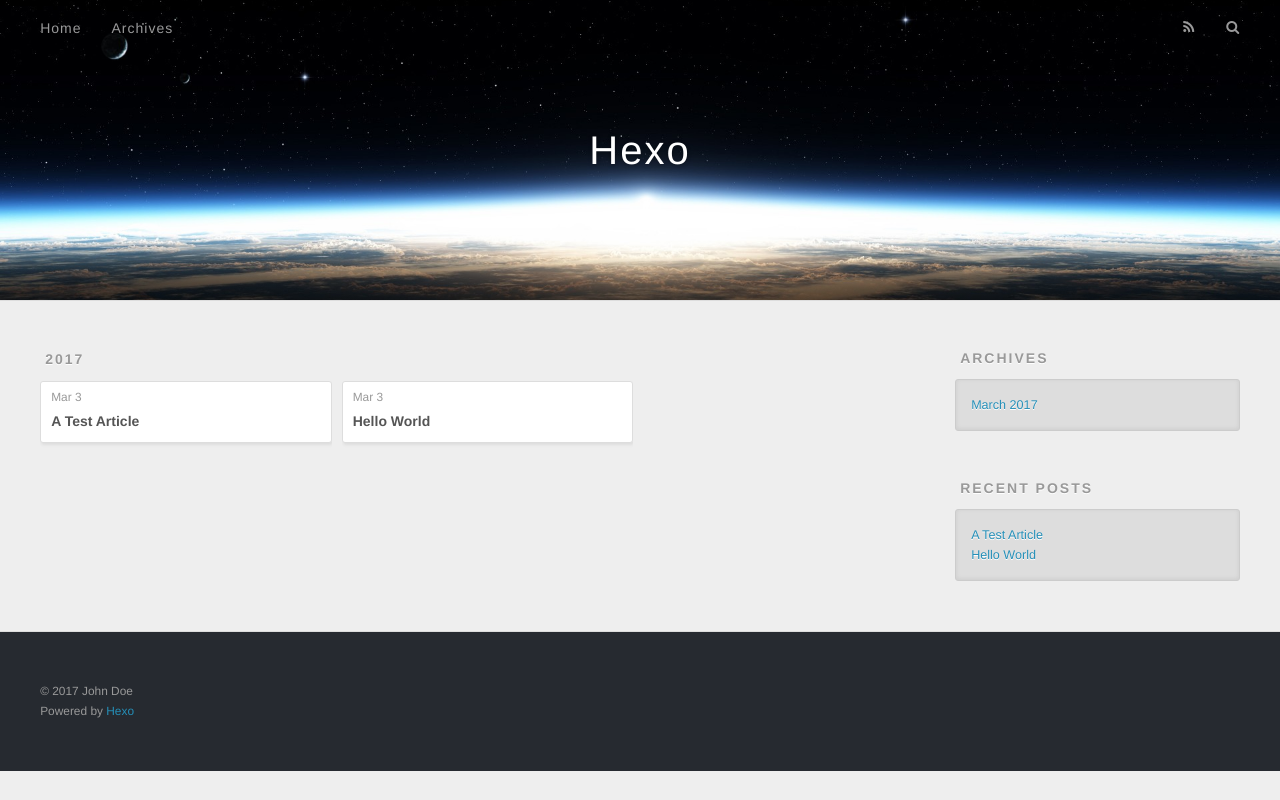
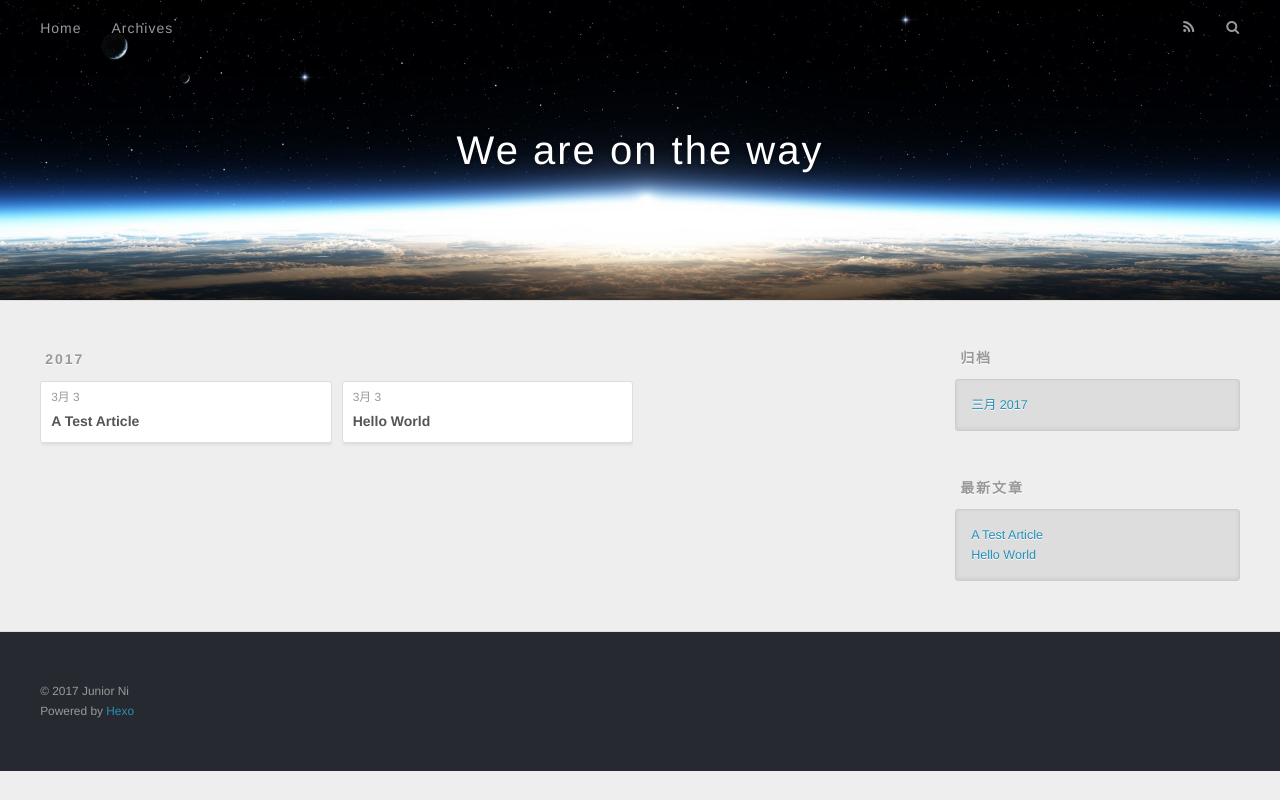
Before and after one commit to JuniorNi/JuniorNi.github.io, a plain HTML site: page archives/2017/03/index.html in a window 1280 px wide. Drawn offline with nearby package versions, Linux system fonts and the light colour scheme.

Commit message:
Site updated: 2017-03-04 09:53:14

```diff
--- a/archives/2017/03/index.html
+++ b/archives/2017/03/index.html
@@ -3,19 +3,19 @@
 <head>
   <meta charset="utf-8">
 
-  <title>Archives: 2017/3 | Hexo</title>
+  <title>归档: 2017/3 | We are on the way</title>
   <meta name="viewport" content="width=device-width, initial-scale=1, maximum-scale=1">
   <meta name="description" content="start from zero">
 <meta property="og:type" content="website">
-<meta property="og:title" content="Hexo">
+<meta property="og:title" content="We are on the way">
 <meta property="og:url" content="http://yoursite.com/archives/2017/03/index.html">
-<meta property="og:site_name" content="Hexo">
+<meta property="og:site_name" content="We are on the way">
 <meta property="og:description" content="start from zero">
 <meta name="twitter:card" content="summary">
-<meta name="twitter:title" content="Hexo">
+<meta name="twitter:title" content="We are on the way">
 <meta name="twitter:description" content="start from zero">
 
-    <link rel="alternate" href="/atom.xml" title="Hexo" type="application/atom+xml">
+    <link rel="alternate" href="/atom.xml" title="We are on the way" type="application/atom+xml">
 
 
     <link rel="icon" href="/favicon.png">
@@ -36,7 +36,7 @@
   <div id="header-outer" class="outer">
     <div id="header-title" class="inner">
       <h1 id="logo-wrap">
-        <a href="/" id="logo">Hexo</a>
+        <a href="/" id="logo">We are on the way</a>
       </h1>
 
     </div>
@@ -53,7 +53,7 @@
 
           <a id="nav-rss-link" class="nav-icon" href="/atom.xml" title="RSS Feed"></a>
 
-        <a id="nav-search-btn" class="nav-icon" title="Search"></a>
+        <a id="nav-search-btn" class="nav-icon" title="搜索"></a>
       </nav>
       <div id="search-form-wrap">
         <form action="//google.com/search" method="get" accept-charset="UTF-8" class="search-form"><input type="search" name="q" results="0" class="search-form-input" placeholder="Search"><button type="submit" class="search-form-submit">&#xF002;</button><input type="hidden" name="sitesearch" value="http://yoursite.com"></form>
@@ -79,7 +79,7 @@
   <div class="archive-article-inner">
     <header class="archive-article-header">
       <a href="/2017/03/03/test1/" class="archive-article-date">
-  <time datetime="2017-03-03T15:23:22.032Z" itemprop="datePublished">Mar 3</time>
+  <time datetime="2017-03-03T15:23:22.032Z" itemprop="datePublished">3月 3</time>
 </a>
 
 
@@ -98,7 +98,7 @@
   <div class="archive-article-inner">
     <header class="archive-article-header">
       <a href="/2017/03/03/hello-world/" class="archive-article-date">
-  <time datetime="2017-03-03T13:42:32.430Z" itemprop="datePublished">Mar 3</time>
+  <time datetime="2017-03-03T13:42:32.430Z" itemprop="datePublished">3月 3</time>
 </a>
 
 
@@ -129,9 +129,9 @@
 
 
   <div class="widget-wrap">
-    <h3 class="widget-title">Archives</h3>
+    <h3 class="widget-title">归档</h3>
     <div class="widget">
-      <ul class="archive-list"><li class="archive-list-item"><a class="archive-list-link" href="/archives/2017/03/">March 2017</a></li></ul>
+      <ul class="archive-list"><li class="archive-list-item"><a class="archive-list-link" href="/archives/2017/03/">三月 2017</a></li></ul>
     </div>
   </div>
 
@@ -139,7 +139,7 @@
 
 
   <div class="widget-wrap">
-    <h3 class="widget-title">Recent Posts</h3>
+    <h3 class="widget-title">最新文章</h3>
     <div class="widget">
       <ul>
 
@@ -163,7 +163,7 @@
 
   <div class="outer">
     <div id="footer-info" class="inner">
-      &copy; 2017 John Doe<br>
+      &copy; 2017 Junior Ni<br>
       Powered by <a href="http://hexo.io/" target="_blank">Hexo</a>
     </div>
   </div>
```
Also changed, not shown: 2017/03/03/hello-world/index.html (+10 -10 lines), 2017/03/03/test1/index.html (+10 -10 lines), archives/2017/index.html (+13 -13 lines), archives/index.html (+13 -13 lines), index.html (+13 -13 lines).
